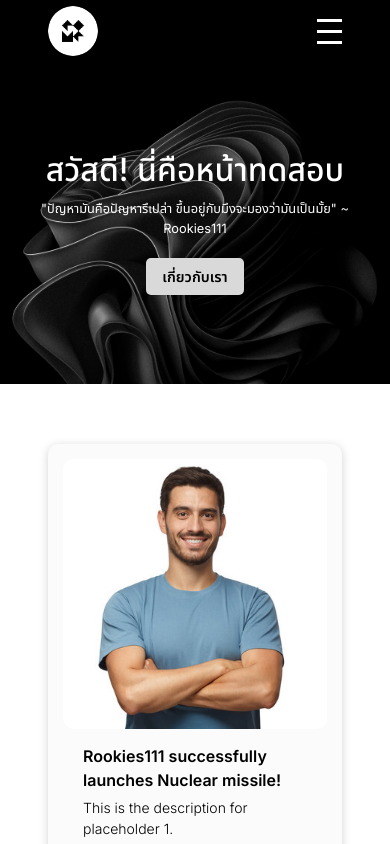
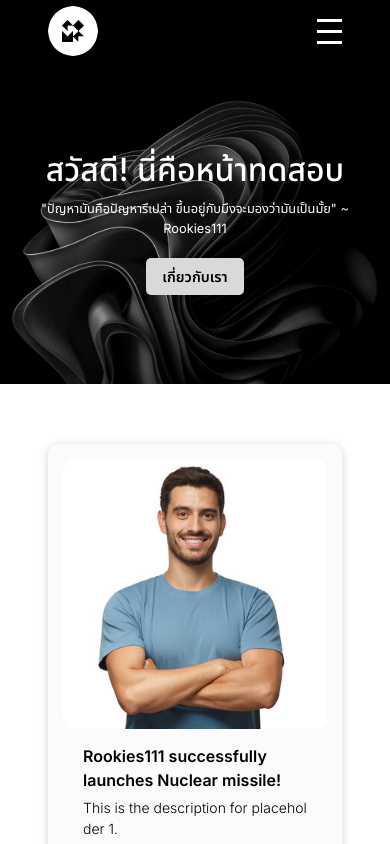
Before and after one commit to buratud/cck-website, a Next.js app in the folder web/: page /testpage in a window 390 px wide. Shown: the top 844 px of the page. Built offline with nearby package versions, Linux system fonts and the light colour scheme.

Commit message:
What is this?

```diff
--- a/web/src/app/components/placeholder.module.scss
+++ b/web/src/app/components/placeholder.module.scss
@@ -113,7 +113,9 @@
 
   .description {
     font-size: 14px;
-    margin-bottom: 15px;
+    overflow-wrap: anywhere;
+    word-break: break-all;
+    white-space: normal;
   }
 
   .button {
```
